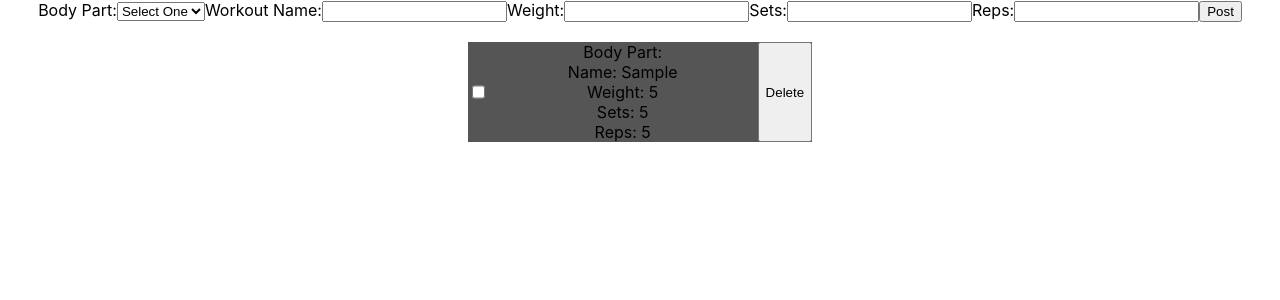
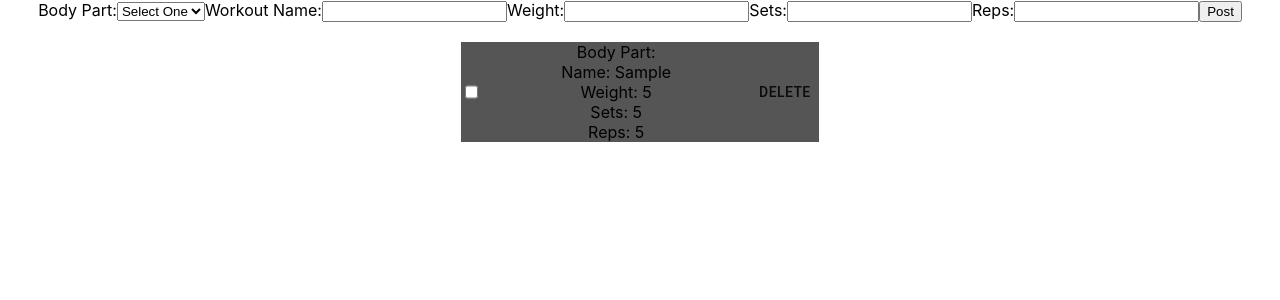
Before and after one commit to LucasBernardini/Workout-Manager, a React (Create React App) app: page / in a window 1280 px wide. Both pictures are taken after typing "Sample", "5", "5", "5" into the empty fields and a click on the button "Post". Shown: the top 300 px of the page. Built offline with nearby package versions, Linux system fonts and the light colour scheme.

Commit message:
import materialUI and test

```diff
--- a/package.json
+++ b/package.json
@@ -3,6 +3,7 @@
   "version": "0.1.0",
   "private": true,
   "dependencies": {
+    "@material-ui/core": "^4.11.0",
     "@testing-library/jest-dom": "^4.2.4",
     "@testing-library/react": "^9.5.0",
     "@testing-library/user-event": "^7.2.1",
--- a/src/components/workout.jsx
+++ b/src/components/workout.jsx
@@ -1,4 +1,5 @@
 import React from 'react'
+import { Button } from '@material-ui/core';
 
 export default function Workout({item, toggleCompleted, removeItem}) {
     function handleCheckClick() {
@@ -22,7 +23,7 @@ export default function Workout({item, toggleCompleted, removeItem}) {
           <p className="workout__content">Sets: {item.sets}</p>
           <p className="workout__content">Reps: {item.reps}</p>
           </div>
-          <button onClick={handleRemoveClick} >Delete</button>
+          <Button onClick={handleRemoveClick} >Delete</Button>
         </div>
     )
 }
```
Also changed, not shown: 1 other file (tests, documents, lock files or other folders).
